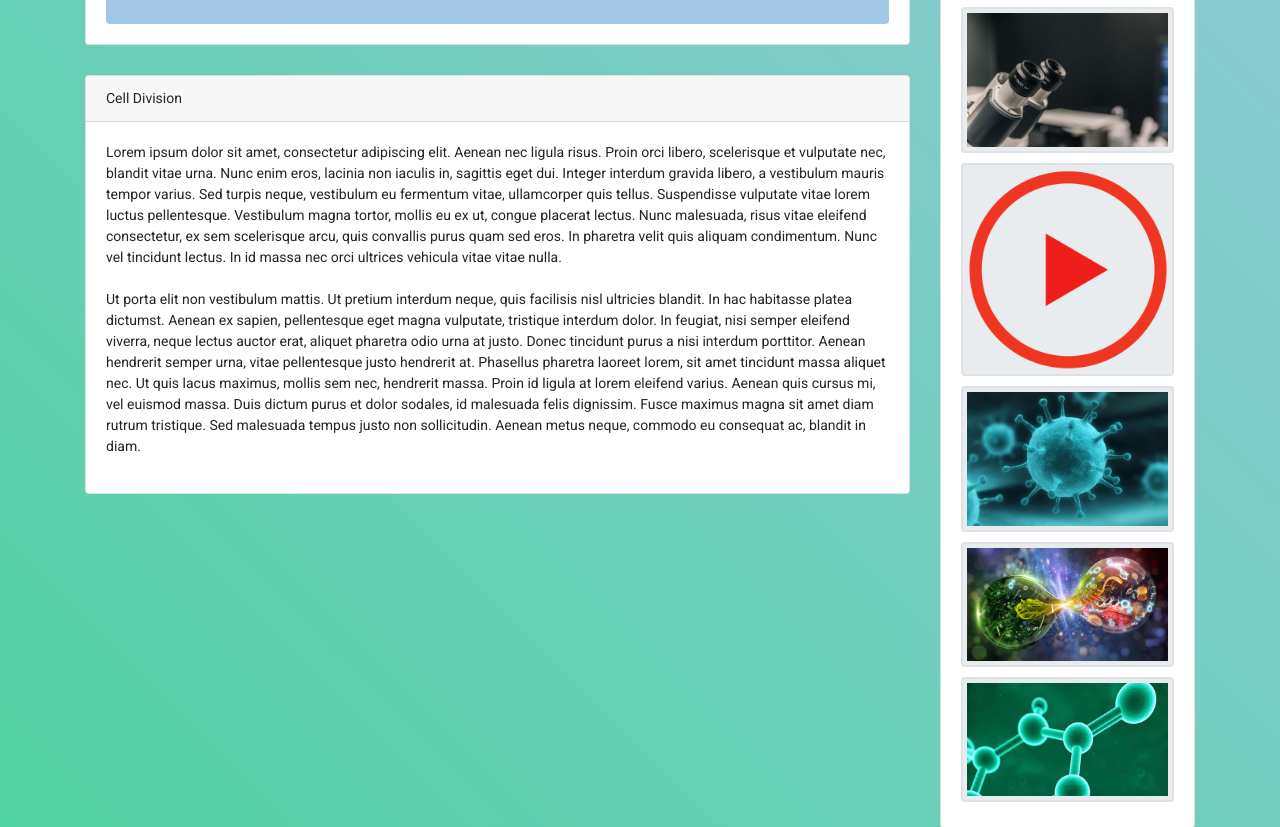
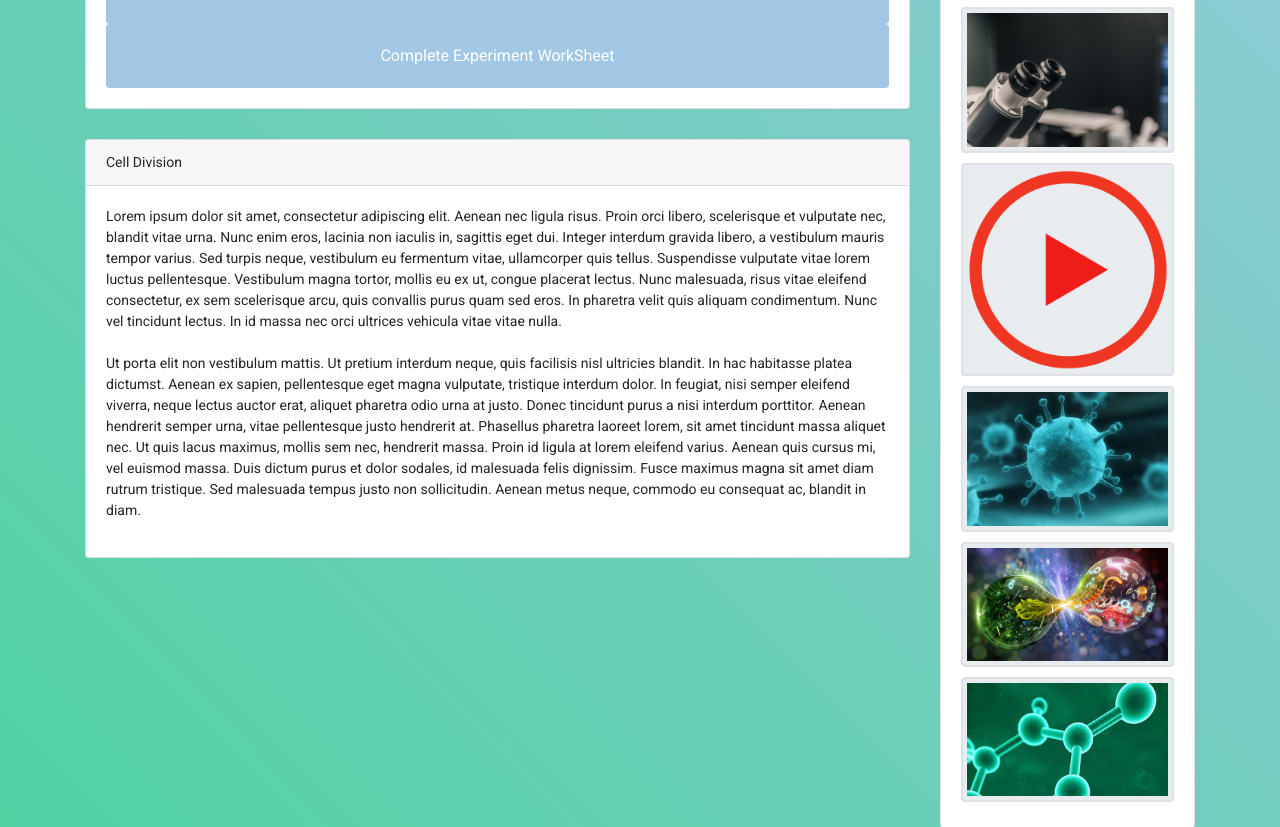
Before and after one commit to huntress13/TeamPuma-VirtualScope, a PHP site: page /viewlivestream.php in a window 1280 px wide. Shown: the part 622-1449 px from the top of the page. Run offline with PHP 8.4, Linux system fonts and the light colour scheme; some libraries are stand-ins or nearby versions.

Commit message:
Update to viewlivestream.php to have a button to view google docs worksheet

```diff
--- a/Web/viewlivestream.php
+++ b/Web/viewlivestream.php
@@ -33,6 +33,7 @@
           </div>
           <hr>
           <button class="btn" name ="viewphoto-submit" type="submit" onclick="window.location.href='./viewphoto2.php'">View Archived Photos</button>
+          <button class="btn" name ="googledocs-submit" type="submit" onclick="window.open('https://docs.google.com/forms/d/1Oa1WRS4LZLZQ9nuTjRTILW01rp9zHC7eG6cFWW6NvHs/edit')">Complete Experiment WorkSheet</button>
         </div>
       </div>
       <div class="card" style="margin-top: 30px; margin-bottom: 30px">
```
